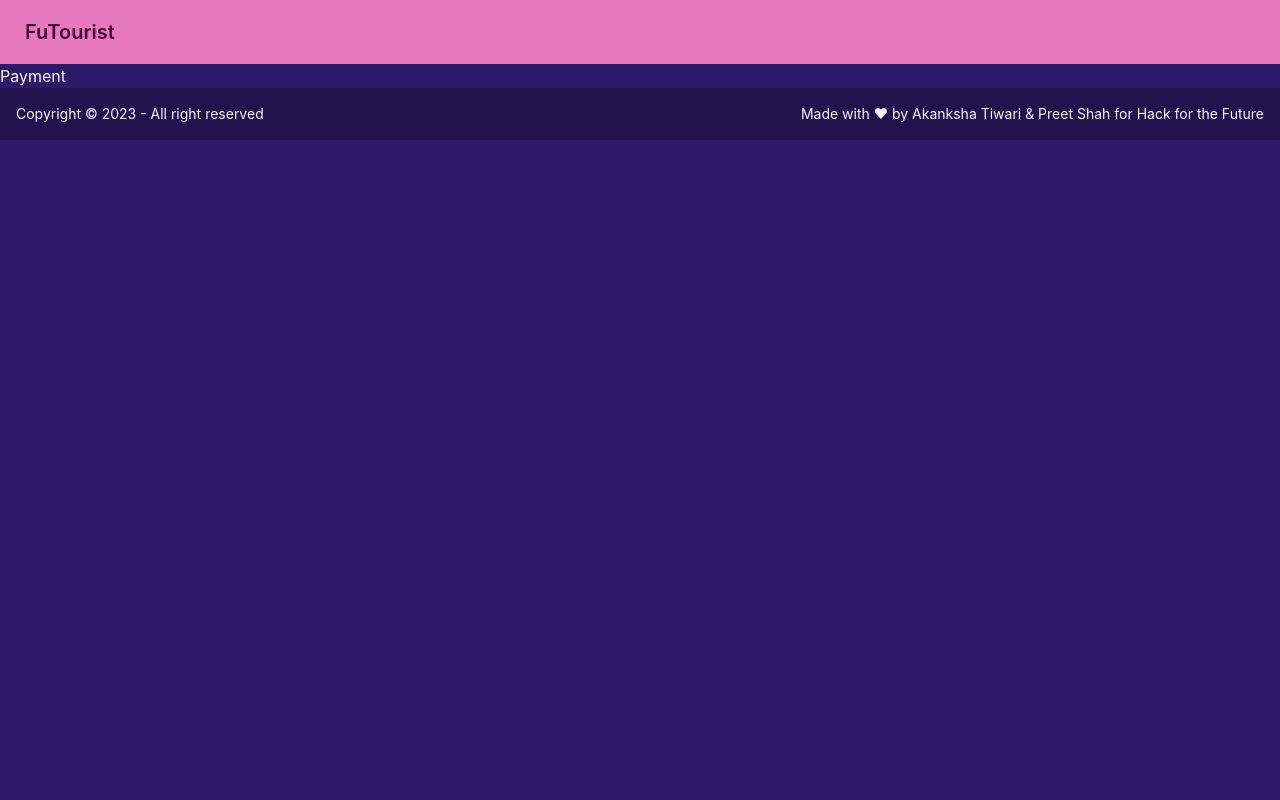
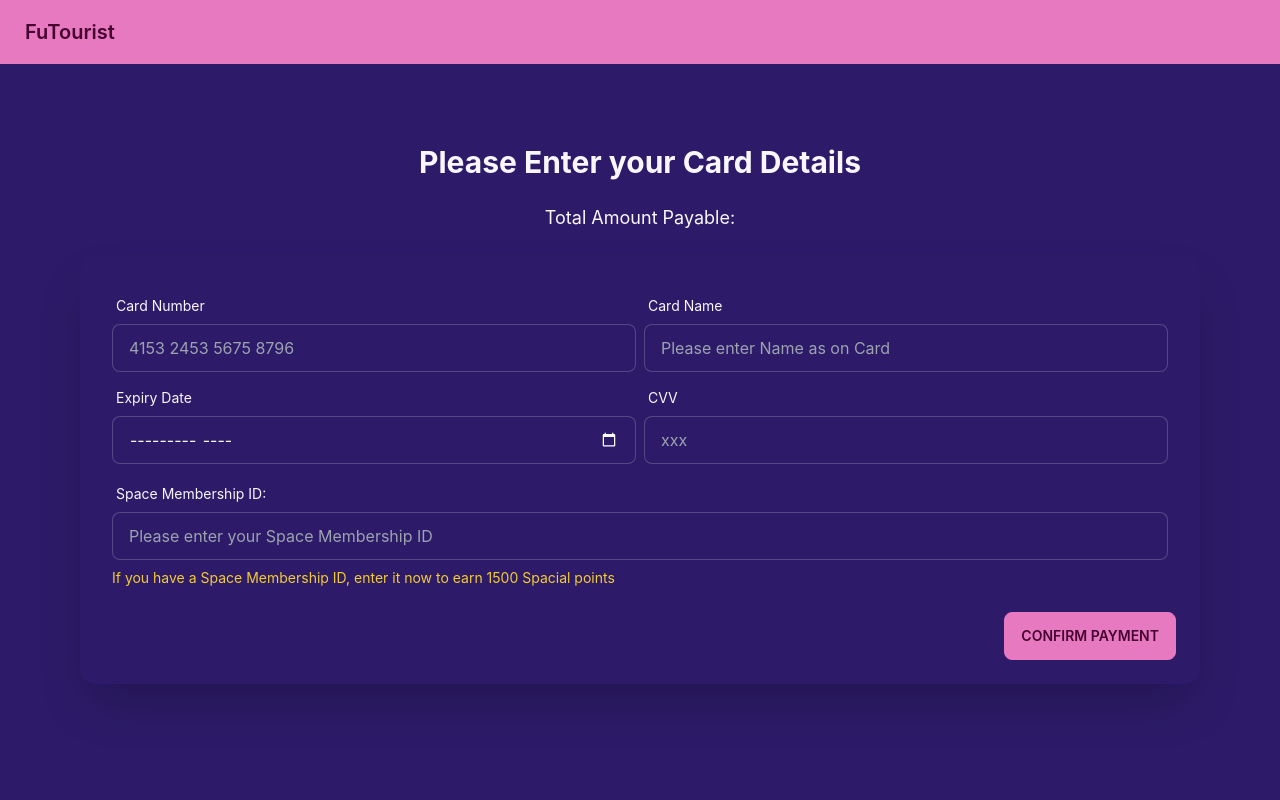
Before and after one commit to shahpreetk-NCL/futourist, a React (Create React App) app in the folder frontend/: page /payment in a window 1280 px wide. Shown: the top 800 px of the page. Built offline with nearby package versions, Linux system fonts and the light colour scheme.

Commit message:
payment page with success message

```diff
--- a/frontend/package.json
+++ b/frontend/package.json
@@ -3,6 +3,7 @@
   "version": "0.1.0",
   "private": true,
   "dependencies": {
+    "axios": "^1.3.2",
     "daisyui": "^2.50.0",
     "react": "^18.2.0",
     "react-dom": "^18.2.0",
@@ -31,6 +32,7 @@
     ]
   },
   "devDependencies": {
+    "gh-pages": "^5.0.0",
     "tailwindcss": "^3.2.4"
   }
 }
--- a/frontend/src/pages/Home.jsx
+++ b/frontend/src/pages/Home.jsx
@@ -10,9 +10,7 @@ function Home() {
   const [month, setMonth] = useState(null);
   const [year, setYear] = useState(null);
 
-  const onSubmit = (e) => {
-    e.preventDefault();
-    console.log(fromPlanet, toPlanet, day, month, year);
+  const onSubmit = () => {
     localStorage.setItem('fromPlanet', fromPlanet);
     localStorage.setItem('toPlanet', toPlanet);
     localStorage.setItem('date', `${day} ${month} ${year}`);
@@ -98,7 +96,7 @@ function Home() {
             </div>
         </div>
         <div className="text-end mb-4">
-          <button aria-label="Next Page" onClick={onSubmit} className="btn btn-secondary btn-md">
+          <button aria-label="Next Page" onClick={() => onSubmit} className="btn btn-secondary btn-md">
             Next Page &nbsp; <span className="text-xl align-top">&#10148;</span>
             </button>
         </div>
--- a/frontend/src/pages/Payment.jsx
+++ b/frontend/src/pages/Payment.jsx
@@ -1,9 +1,115 @@
+import { useState } from "react";
+import { useNavigate } from "react-router-dom";
+import axios from "axios";
+
 function Payment() {
+  const navigate = useNavigate();
+  const [success, setSuccess] = useState(false);
+
+
   return (
     <>
-      <h1>Payment</h1>
+      {!success ? <div className="container min-h-screen mx-auto mt-20">
+        <div className="container block justify-center mt-0 px-20">
+          <div className="text-center">
+            <h1 className="text-3xl font-bold">
+              Please Enter your Card Details
+            </h1>
+            <p className="py-6 text-lg">
+              Total Amount Payable: {localStorage.getItem("price")}
+            </p>
+          </div>
+          <div className="card min-w-md shadow-2xl bg-base-100 mx-auto">
+            <div className="card-body grid grid-cols-2 pb-3">
+              <div className="form-control">
+                <label className="label">
+                  <span className="label-text">Card Number</span>
+                </label>
+                <input
+                  type="text"
+                  placeholder="4153 2453 5675 8796"
+                  className="input input-bordered"
+                />
+              </div>
+              <div className="form-control">
+                <label className="label">
+                  <span className="label-text">Card Name</span>
+                </label>
+                <input
+                  type="text"
+                  placeholder="Please enter Name as on Card"
+                  className="input input-bordered"
+                />
+              </div>
+              <div className="form-control">
+                <label className="label">
+                  <span className="label-text">Expiry Date</span>
+                </label>
+                <input
+                  type="month" min="2150-01"
+                  placeholder="Please enter Name as on Card"
+                  className="input input-bordered"
+                />
+              </div>
+              <div className="form-control">
+                <label className="label">
+                  <span className="label-text">CVV</span>
+                </label>
+                <input
+                  type="text"
+                  placeholder="xxx"
+                  className="input input-bordered"
+                />
+              </div>
+            </div>
+            <div className="form-control mx-8 mt-0">
+              <label className="label">
+                <span className="label-text">Space Membership ID:</span>
+              </label>
+              <input
+                type="text"
+                placeholder="Please enter your Space Membership ID"
+                className="input input-bordered"
+              />
+              <span className="label-text text-accent mt-2">If you have a Space Membership ID, enter it now to earn 1500 Spacial points</span>
+            </div>
+            <div className="text-end m-6">
+              <button className="btn btn-primary" onClick={() => setSuccess(true)}>Confirm Payment</button>
+            </div>
+          </div>
+        </div>
+      </div> : (
+        <div className="container min-h-screen mx-auto mt-20">
+            <div className="container block justify-center mt-0  px-40">
+            <div className="text-center">
+              <h1 className="text-3xl font-bold text-primary mb-4">
+                Payment Successful!!
+              </h1>
+            </div>
+            <div className="card min-w-md shadow-2xl bg-base-100 mx-auto mt-10">
+              <div className="card-body">
+                <div className="form-control">
+                  <label className="label">
+                    <span className="label-text">Mobile Number</span>
+                  </label>
+                  <input
+                    type="text"
+                    placeholder="+447483958294"
+                    className="input input-bordered"
+                    />
+                    <span className="label-text text-accent mt-2">We will only use your number to send the booking details</span>
+                </div>
+
+              </div>
+              <div className="text-end m-6">
+                <button className="btn btn-primary" onClick={() => navigate('/')}>Send Message</button>
+              </div>
+            </div>
+          </div>
+        </div>
+      )}
     </>
-  )
+  );
 }
 
 export default Payment;
```
Also changed, not shown: 1 other file (tests, documents, lock files or other folders).
